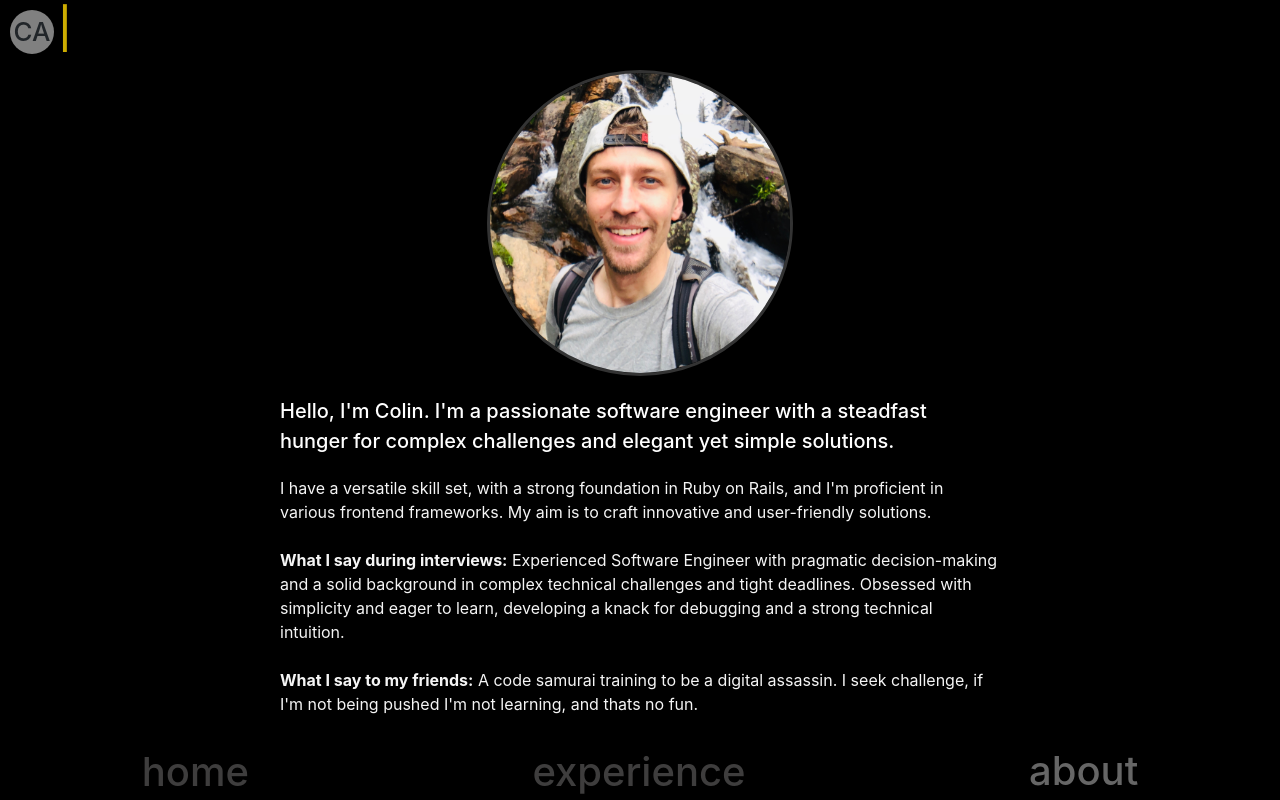
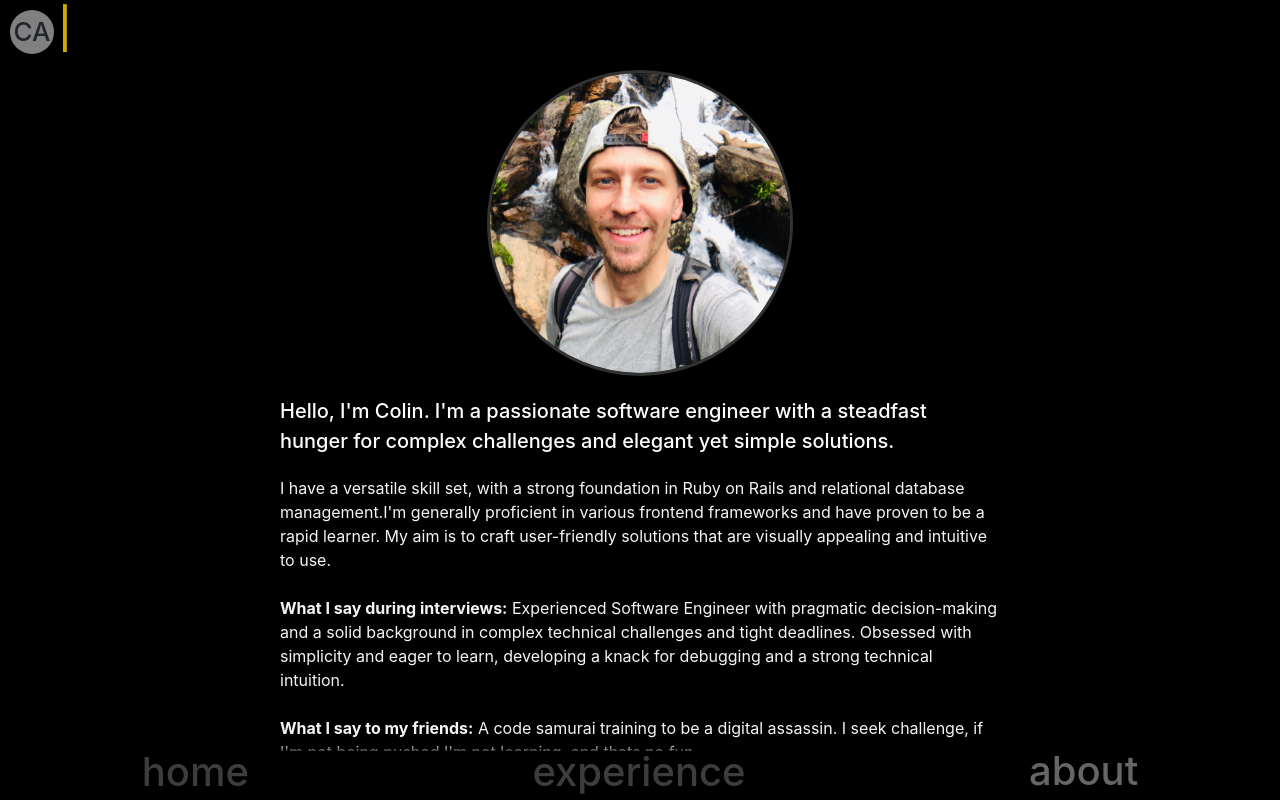
Before and after one commit to colintalex/portfolio-next, a Next.js app: page /about in a window 1280 px wide. Built offline with nearby package versions, Linux system fonts and the light colour scheme; a web font is replaced by a local one.

Commit message:
About update

```diff
--- a/pages/about.js
+++ b/pages/about.js
@@ -23,8 +23,8 @@ export default function About() {
               </p>
               <p className={styles.description}>
                 I have a versatile skill set, with a strong foundation in Ruby
-                on Rails, and I&apos;m proficient in various frontend frameworks. My
-                aim is to craft innovative and user-friendly solutions.
+                on Rails and relational database management.I&apos;m generally proficient in various frontend frameworks and have proven to be a rapid learner. My
+                aim is to craft user-friendly solutions that are visually appealing and intuitive to use.
               </p>
               <br/>
               <p className={styles.description}>
```
